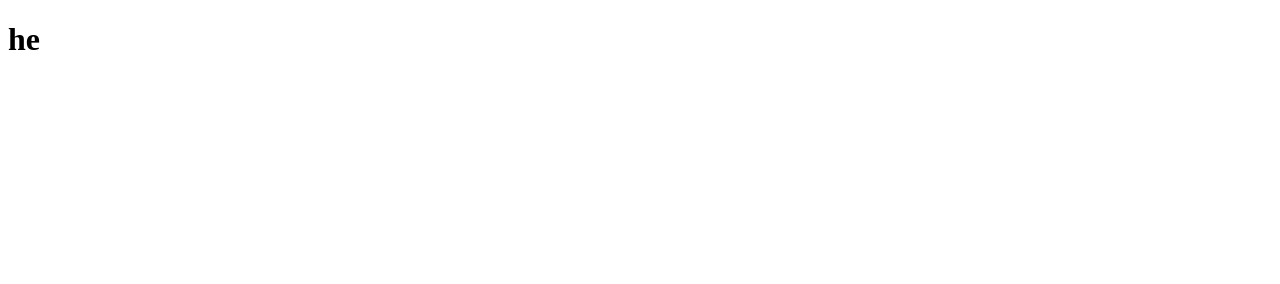
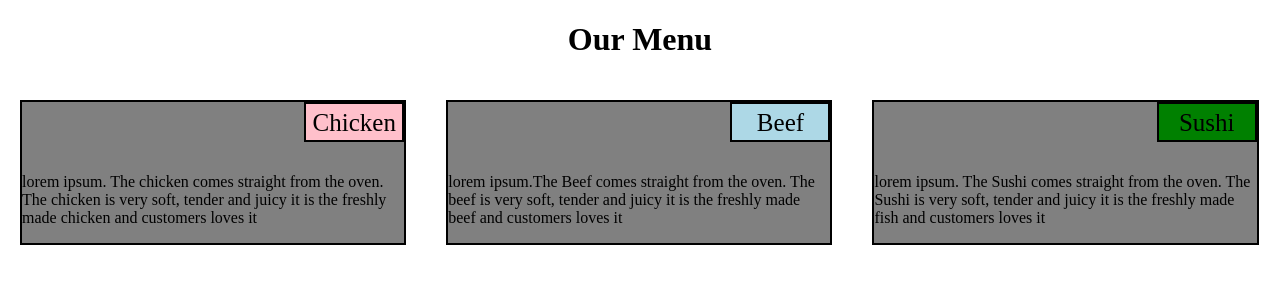
Before and after one commit to Muhammadibrahim9588/coursera-test, a plain HTML site: page module2-solution/index.html in a window 1280 px wide. Drawn offline with Linux system fonts and the light colour scheme.

Commit message:
solution

```diff
--- a/module2-solution/index.html
+++ b/module2-solution/index.html
@@ -1,10 +1,35 @@
 <!DOCTYPE html>
 <html>
 <head>
-	<title>hello</title>
+	<title>Module 2 Solution</title>
+<meta name="viewport" content="width=device-width, initial-scale=1">
+<link rel="stylesheet" type="text/css" href="style.css">
+
 </head>
 <body>
 
-<h1>he</h1>
+<h1>Our Menu</h1>
+
+<div class="col-sm-12 col-md-6 col-lg-4">
+	<div class="box">
+		<p class="head head1">Chicken</p>
+		<p class="content">lorem ipsum. The chicken comes straight from the oven. The chicken is very soft, tender and juicy it is the freshly made chicken and customers loves it </p>
+	</div>
+</div>
+
+<div class="col-sm-12 col-md-6 col-lg-4">
+	<div class="box">
+		<p class="head head2">Beef</p>
+		<p class="content">lorem ipsum.The Beef comes straight from the oven. The beef is very soft, tender and juicy it is the freshly made beef and customers loves it</p>
+	</div>
+</div>
+
+<div class="col-sm-12 col-md-12 col-lg-4">
+	<div class="box">
+		<p class="head head3">Sushi</p>
+		<p class="content">lorem ipsum. The Sushi comes straight from the oven. The Sushi is very soft, tender and juicy it is the freshly made fish and customers loves it</p>
+	</div>
+</div>
+
 </body>
 </html>
--- /dev/null
+++ b/module2-solution/style.css
@@ -0,0 +1,81 @@
+*{
+	box-sizing: border-box;
+}
+
+body{
+	margin: 0;
+	padding: 0;
+}
+
+h1{
+	text-align: center;
+
+}
+
+.box{
+	background-color: gray;
+	width: 100%;
+	overflow: none;
+	border: 2px solid black;
+
+
+}
+
+.head{
+	text-align: center;
+	border: 2px solid black;
+	overflow: none;
+	width: 100px;
+	height: 40px;
+	font-size: 25px;
+	float: right;
+	margin-top: 0;
+	position: relative;
+	padding: 5px;
+
+}
+
+.content{
+	padding-top: 55px;
+}
+
+.head1{
+	background-color: pink;
+}
+
+.head2{
+	background-color: lightblue;
+}
+
+.head3{
+	background-color: green;
+}
+
+@media(min-width:992px){
+	.col-lg-4{
+		width: 33.3%;
+		float: left;
+		padding: 20px;
+	}
+}
+
+@media(min-width:768px) and (max-width: 991px){
+	.col-md-6{
+		width: 50%;
+		float: left;
+		padding: 20px;
+	}
+	.col-md-12{
+		width: 100%;
+		float: left;
+		padding: 20px;
+	}
+}
+
+@media (max-width: 767px){
+	.col-sm-12{
+		width: 100%;
+		float: left;
+		padding: 20px;
+	}
+}
```
